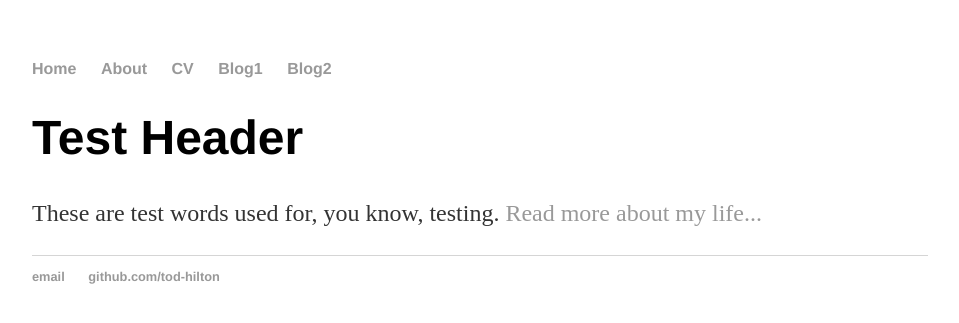
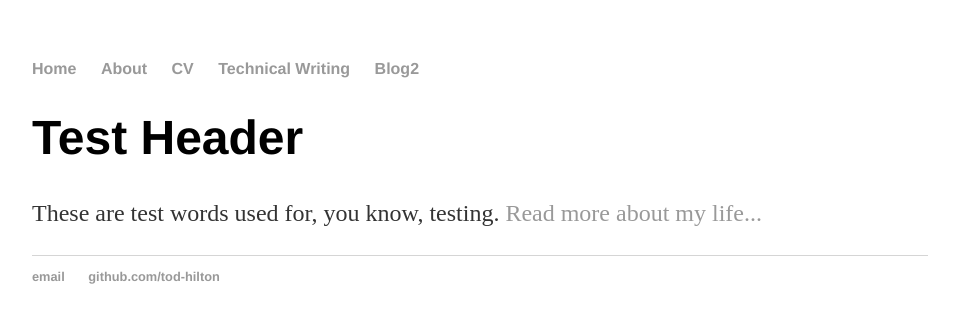
Before and after one commit to HiltonTod/testing, a Jekyll site: the page built from index.html, in a window 1280 px wide. Shown: the top 323 px of the page, without its empty margins (160-1119 px from the left). Built offline with Jekyll 4.4.1, drawn with Linux system fonts in a browser that asks for light colours.

Commit message:
Update default.html

```diff
--- a/_layouts/default.html
+++ b/_layouts/default.html
@@ -12,7 +12,7 @@
 	        		<li><a href="/">Home</a></li>
 		        	<li><a href="/about">About</a></li>
 	        		<li><a href="/cv">CV</a></li>
-	        		<li><a href="/blog">Blog1</a></li>
+	        		<li><a href="/technicalwriting">Technical Writing</a></li>
 	        		<li><a href="/blog2">Blog2</a></li>
 	    		</ul>
 			</nav>
```
